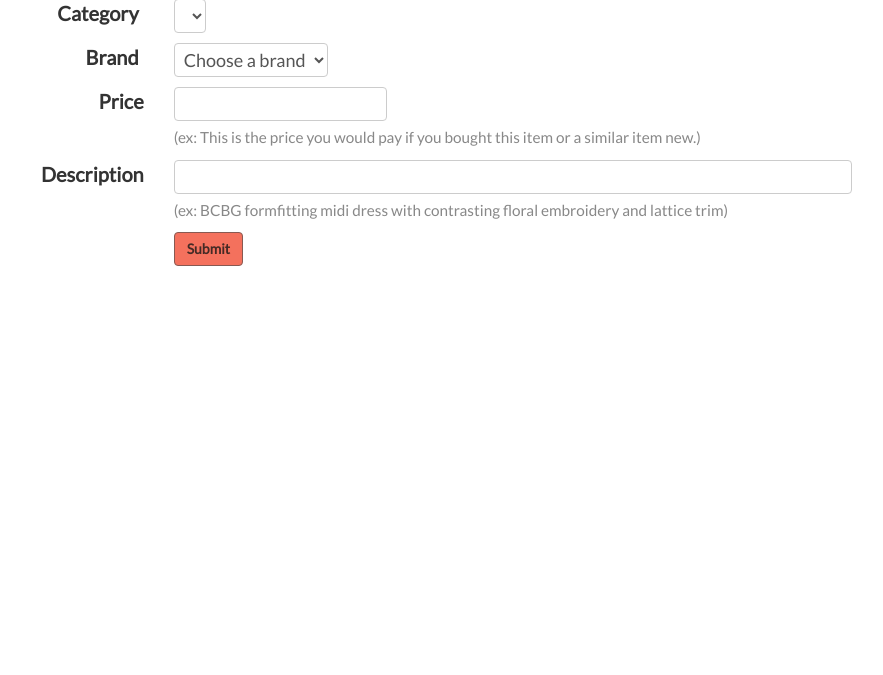
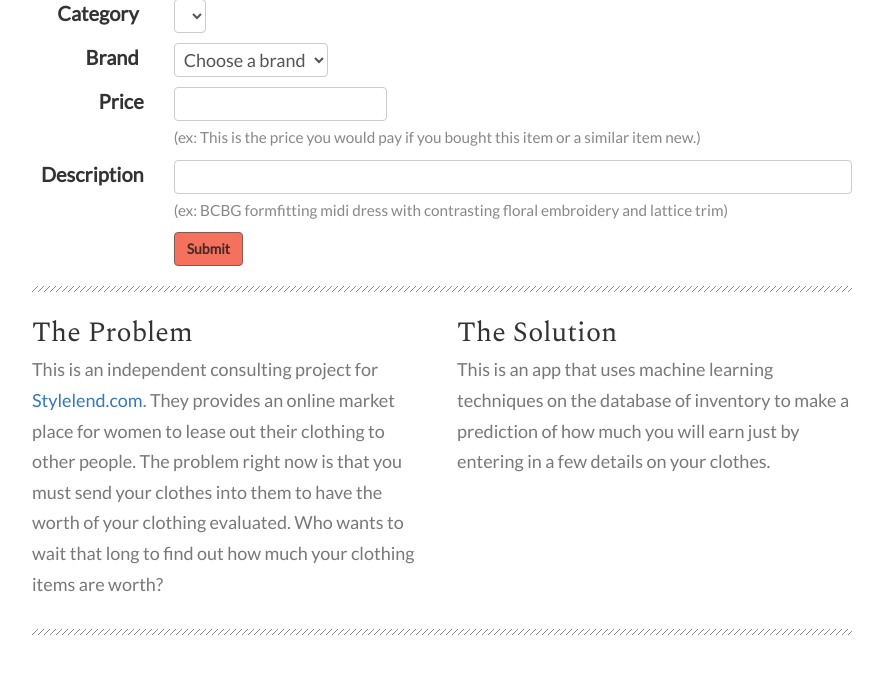
Before and after one commit to patrickspencer/regressthedress, a Flask app: page / in a window 1280 px wide. Shown: the part 261-936 px from the top of the page, without its empty margins (198-1081 px from the left). Before the commit the page ends 527 px from the top, so only its background shows below. Run offline with Flask 2, Linux system fonts and the light colour scheme; lists and menus that the app fills with data are empty; parts of the project's set-up code (start-up, migrations or seed data) failed here and were passed over; some libraries are stand-ins or nearby versions.

Commit message:
Update front end

```diff
--- a/wombat/webapp/templates/index.jinja2
+++ b/wombat/webapp/templates/index.jinja2
@@ -68,18 +68,6 @@
     </div><!-- /.row -->
   </form>
 </div><!-- /.from-group -->
-<!--  -->
-<!-- <div class="row" style='margin: 60px 0;'> -->
-<!--   <div id="description_field_row" class="col&#45;md&#45;12"> -->
-<!--     Example searches: -->
-<!--     <ul> -->
-<!--       <li><a href="#" class="pre&#45;descr">Gown with Long Sleeves and Deep V</a></li> -->
-<!--       <li><a href="#" class="pre&#45;descr">Micah Floral Silk Wrap Dress</a></li> -->
-<!--       <li><a href="#" class="pre&#45;descr">Adrianna Papell Print Satin Chiffon Handkerchief Dress</a></li> -->
-<!--       <li><a href="#" class="pre&#45;descr">Loveappella V&#45;Neck Jersey Maxi Dress (Regular &#38; Petite)</a></li> -->
-<!--     </ul> -->
-<!--   </div><!&#45;&#45; /.col&#45;md&#45;12 &#45;&#45;> -->
-<!-- </div><!&#45;&#45; /.row &#45;&#45;> -->
 
 {% if request.method == 'POST' %}
 <div class="panel panel-success output_panel">
@@ -89,6 +77,7 @@
           ${{ predicted_value }} per week
     </div>
 </div>
+{% endif %}
 
 <div class="about_this_site">
 <hr class="fancy_hr">
@@ -96,10 +85,12 @@
   <div class="col-md-6">
     <span class="header">The Problem</span>
     <p class="explanation_p">
-	<a href="http://stylelend.com">Stylelend.com</a>
-	provides an online market place for women to lease out their clothing.
-	Right now, you must send your clothes into them to have the worth of
-	your clothing evaluated.
+	This is an independent consulting project for <a
+	href="http://stylelend.com">Stylelend.com</a>. They provides an online
+	market place for women to lease out their clothing to other people. The
+	problem right now is that you must send your clothes into them to have
+	the worth of your clothing evaluated. Who wants to wait that long to
+	find out how much your clothing items are worth?
     </p>
   </div> <!-- col-md-6  -->
   <div class="col-md-6">
@@ -111,6 +102,4 @@
 </div><!-- /.row -->
 <hr class="fancy_hr">
 </div> <!-- / .about_this_site -->
-
-{% endif %}
 {% endblock %}
```
